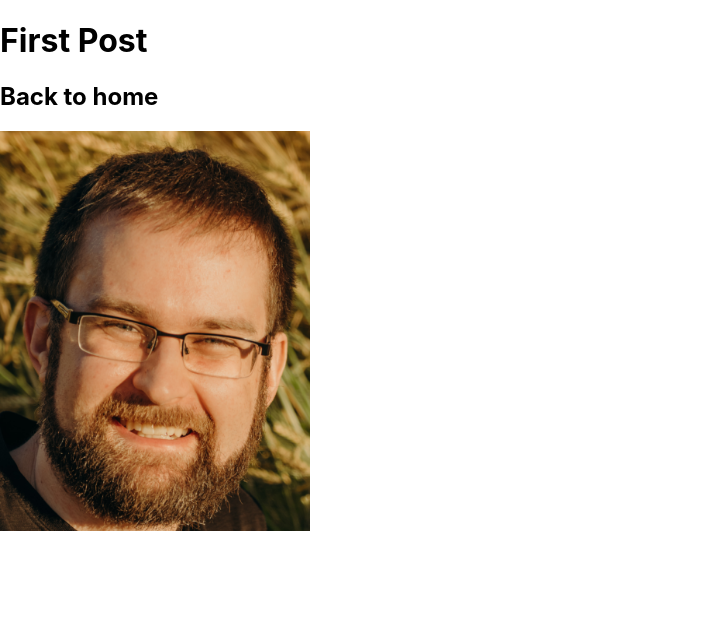
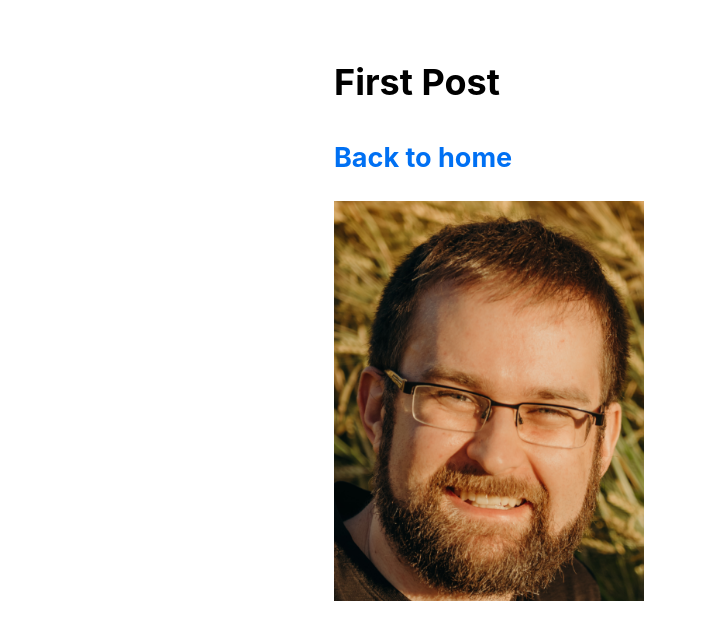
Before and after one commit to Dylanlan/client-server-playground, a Next.js app in the folder servers/next/: page /posts/first-post in a window 1280 px wide. Shown: the top 640 px of the page, without its empty margins (0-707 px from the left). Built offline with nearby package versions, Linux system fonts and the light colour scheme.

Commit message:
Add some css and a common layout

```diff
--- /dev/null
+++ b/servers/next/components/layout.module.css
@@ -0,0 +1,5 @@
+.container {
+    max-width: 36rem;
+    padding: 0 1rem;
+    margin: 3rem auto 6rem;
+}
--- /dev/null
+++ b/servers/next/components/layout.tsx
@@ -0,0 +1,10 @@
+import React from 'react';
+import styles from './layout.module.css'
+
+type LayoutProps = {
+  children: React.ReactNode;
+};
+
+export default function Layout({ children }: LayoutProps) {
+  return <div className={styles.container}>{children}</div>
+}
--- a/servers/next/pages/posts/first-post.tsx
+++ b/servers/next/pages/posts/first-post.tsx
@@ -1,9 +1,15 @@
+import Head from 'next/head'
 import Link from 'next/link'
 import Profile from '../../components/profile';
+import Layout from '../../components/layout'
 
 export default function FirstPost() {
   return (
     <>
+      <Layout>
+        <Head>
+          <title>First Post</title>
+        </Head>
         <h1>First Post</h1>
         <h2>
           <Link href="/">
@@ -11,6 +17,7 @@
           </Link>
         </h2>
         <Profile />
+      </Layout>
     </>
   )
 }
--- a/servers/next/styles/globals.css
+++ b/servers/next/styles/globals.css
@@ -2,15 +2,26 @@
 body {
   padding: 0;
   margin: 0;
-  font-family: -apple-system, BlinkMacSystemFont, Segoe UI, Roboto, Oxygen,
-    Ubuntu, Cantarell, Fira Sans, Droid Sans, Helvetica Neue, sans-serif;
-}
-
-a {
-  color: inherit;
-  text-decoration: none;
+  font-family: -apple-system, BlinkMacSystemFont, Segoe UI, Roboto, Oxygen, Ubuntu,
+    Cantarell, Fira Sans, Droid Sans, Helvetica Neue, sans-serif;
+  line-height: 1.6;
+  font-size: 18px;
 }
 
 * {
   box-sizing: border-box;
 }
+
+a {
+  color: #0070f3;
+  text-decoration: none;
+}
+
+a:hover {
+  text-decoration: underline;
+}
+
+img {
+  max-width: 100%;
+  display: block;
+}
```
Lines whose indentation alone changed are shown as unchanged.
